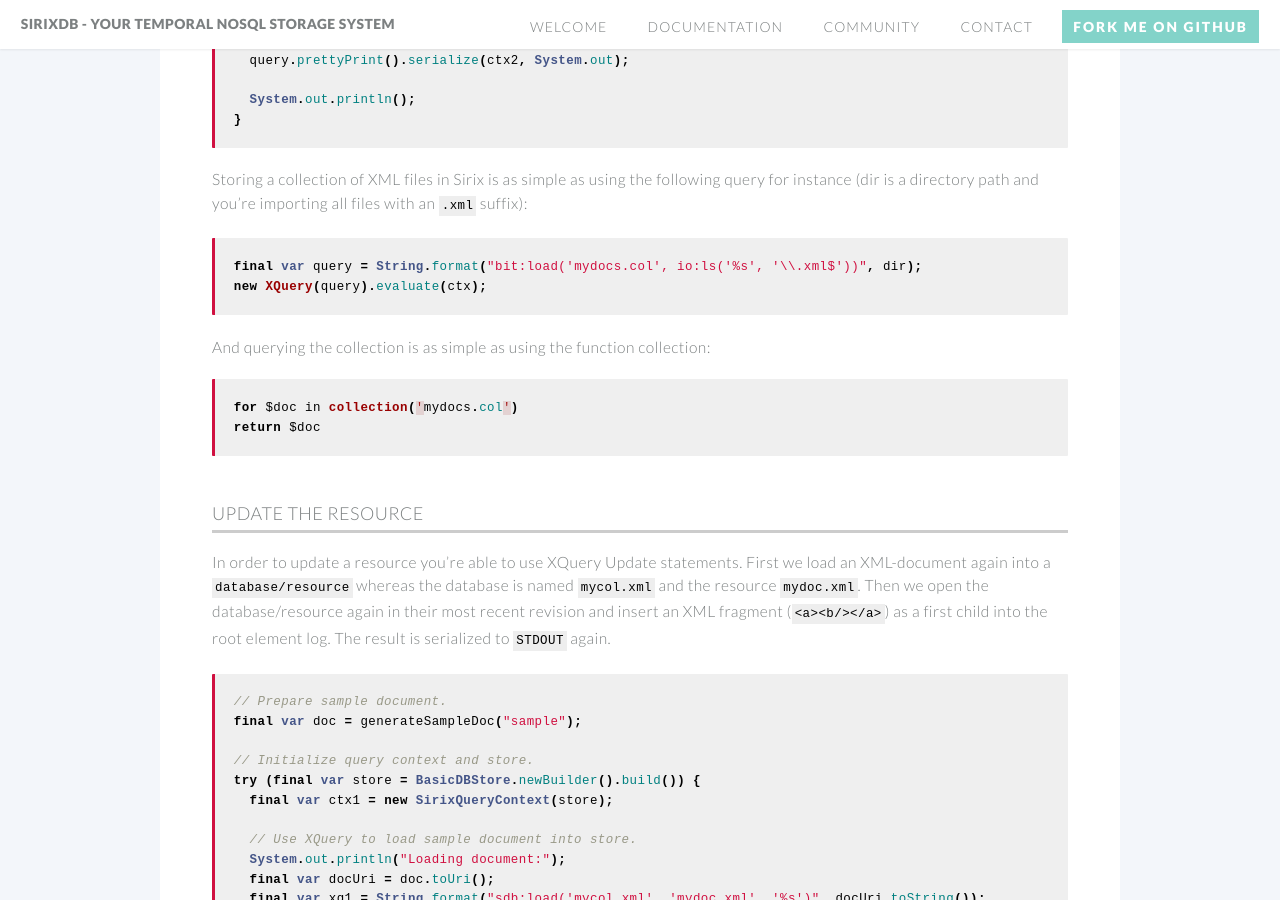
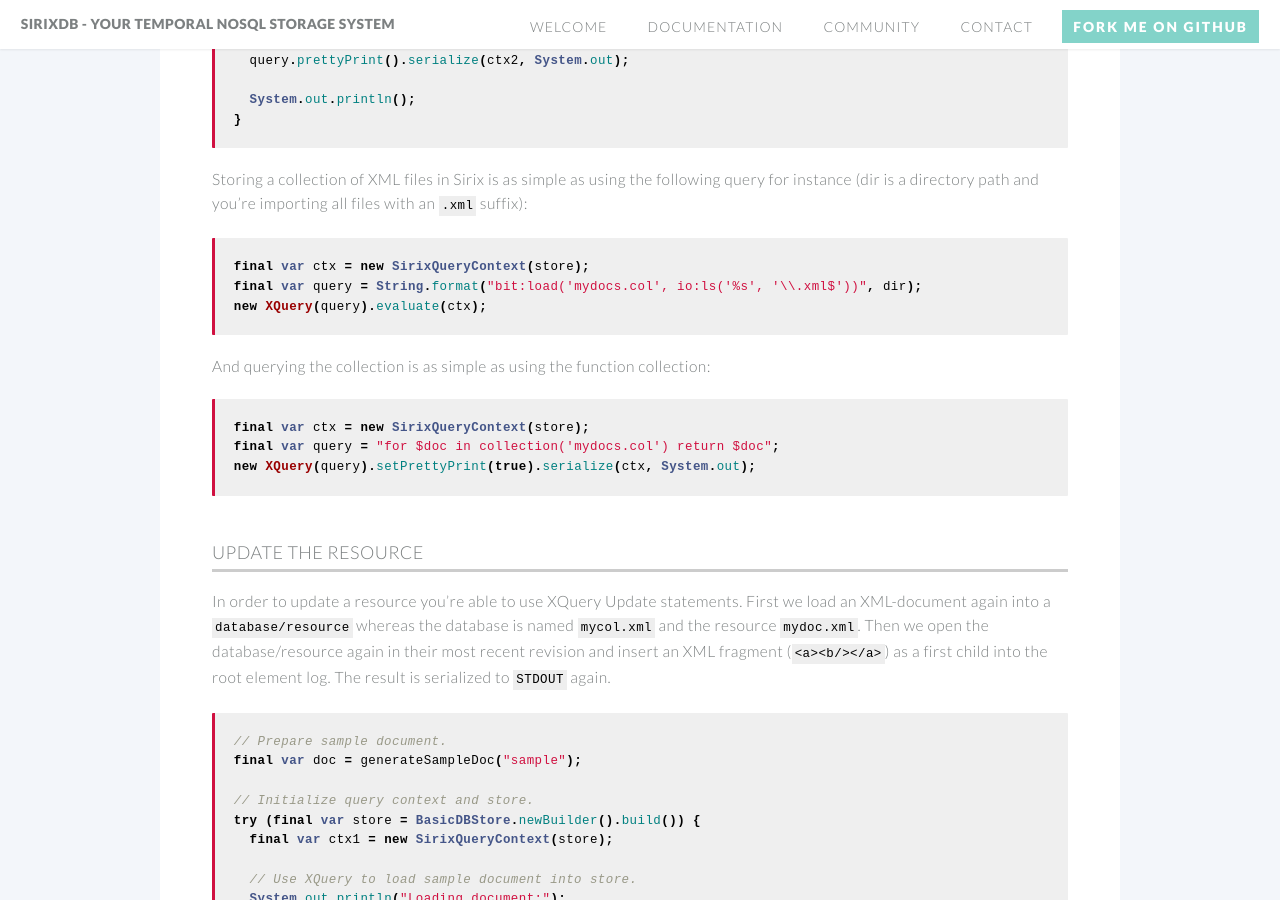
Before and after one commit to sirixdb/sirixdb.github.io, a Jekyll site: the page built from xml-xquery-api.md, in a window 1280 px wide and 900 px high, scrolled down 2083 px. Built offline with Jekyll 4.4.1, drawn with Linux system fonts in a browser that asks for light colours; our own code applies the rules of GitHub Pages for plain Markdown files.

Commit message:
Update xml-xquery-api.md

````diff
--- a/xml-xquery-api.md
+++ b/xml-xquery-api.md
@@ -85,6 +85,7 @@ try (final var store = BasicDBStore.newBuilder().build()) {
 Storing a collection of XML files in Sirix is as simple as using the following query for instance (dir is a directory path and you're importing all files with an `.xml` suffix):
 
 ```java
+final var ctx = new SirixQueryContext(store);
 final var query = String.format("bit:load('mydocs.col', io:ls('%s', '\\.xml$'))", dir);
 new XQuery(query).evaluate(ctx);
 ```
@@ -92,8 +93,9 @@ new XQuery(query).evaluate(ctx);
 And querying the collection is as simple as using the function collection:
 
 ```java
-for $doc in collection('mydocs.col')
-return $doc
+final var ctx = new SirixQueryContext(store);
+final var query = "for $doc in collection('mydocs.col') return $doc";
+new XQuery(query).setPrettyPrint(true).serialize(ctx, System.out);
 ```
 
 ### Update the resource
````
